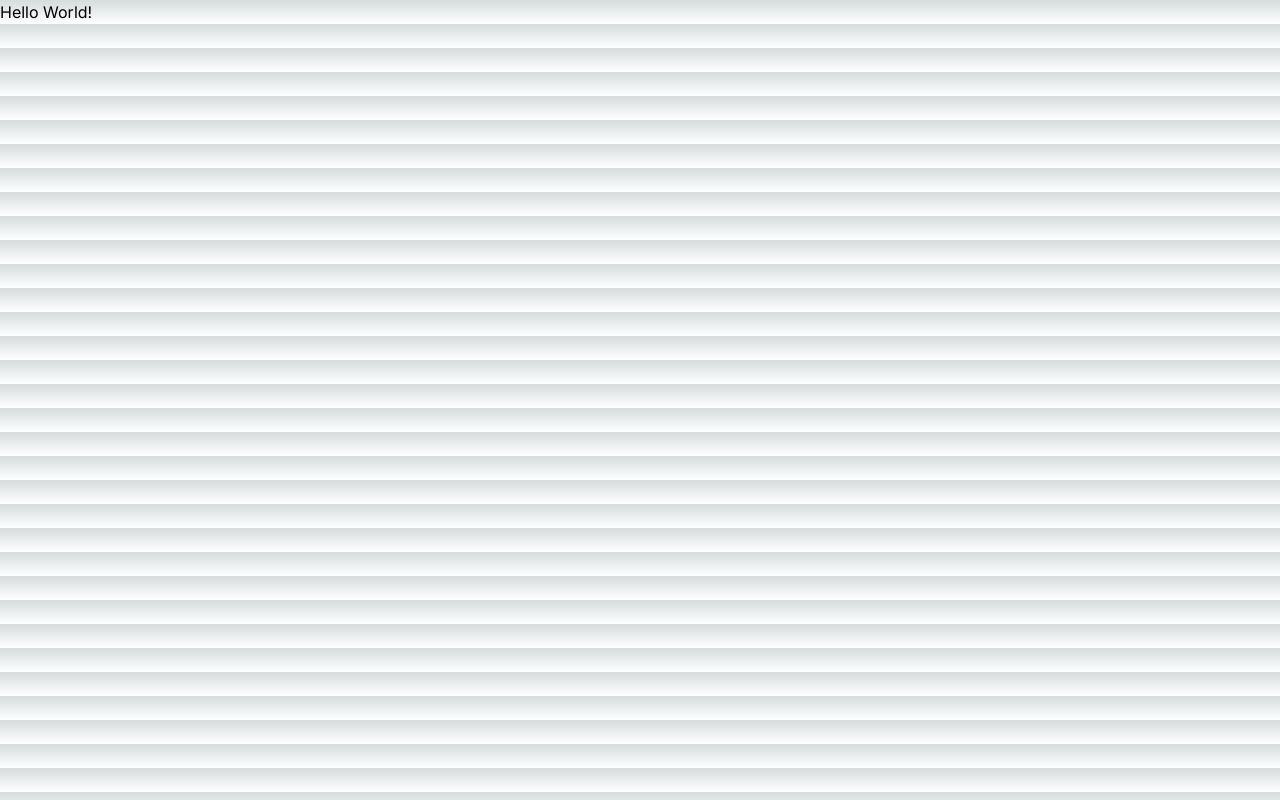
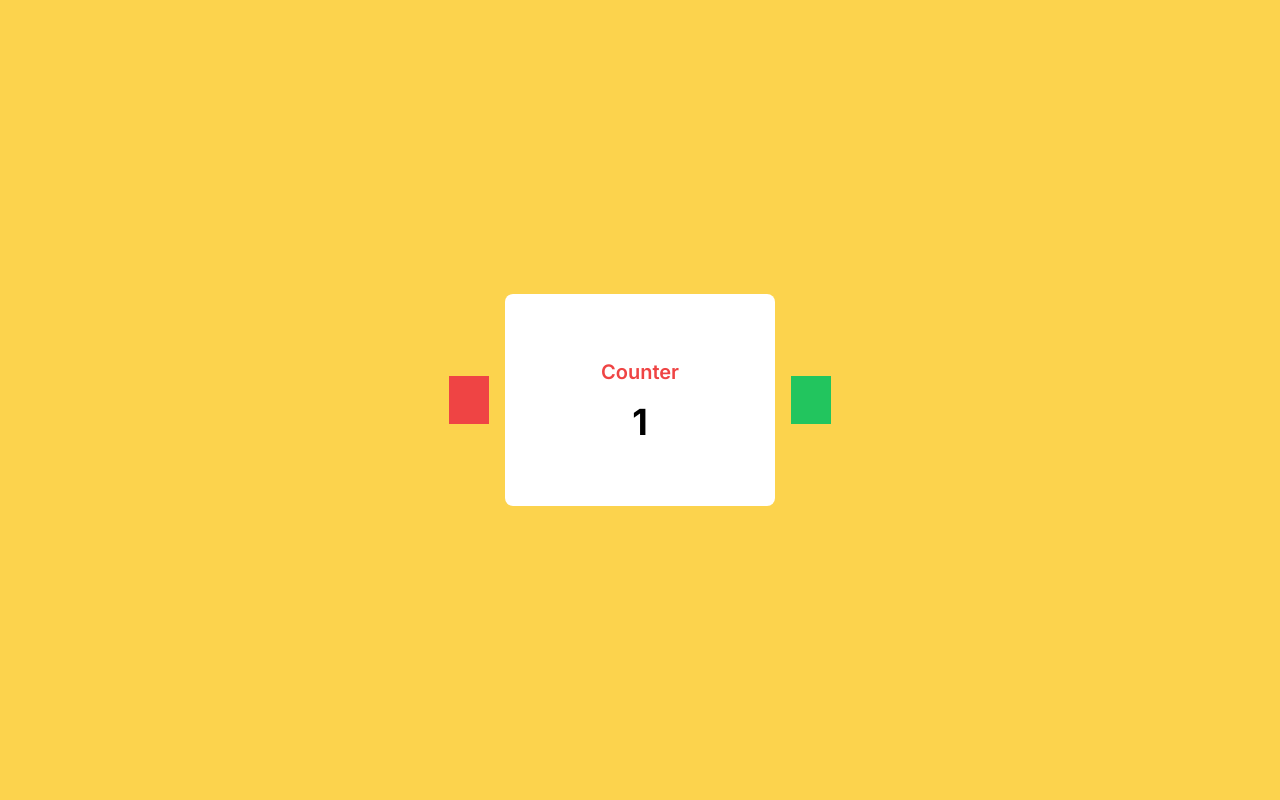
Before and after one commit to Hack4Impact-UMD/lpf-onboarding, a Next.js app: page / in a window 1280 px wide. Built offline with nearby package versions, Linux system fonts and the light colour scheme.

Commit message:
Update page.tsx

```diff
--- a/src/app/page.tsx
+++ b/src/app/page.tsx
@@ -1,5 +1,30 @@
-import Image from "next/image";
+"use client";
+import React, { useState } from 'react';
 
 export default function Home() {
-  return <p>Hello World!</p>
+  const [count, setCount] = useState(1);
+
+  const decrement = () => setCount(prev => prev - 1);
+  const increment = () => setCount(prev => prev + 1);
+
+  return (
+    <div className="flex flex-col items-center justify-center h-screen bg-amber-300">
+      <div className="flex items-center justify-center w-full px-4">
+        <button
+          onClick={decrement}
+          className="bg-red-500 text-white w-10 h-12"
+        >
+        </button>
+        <div className="bg-white rounded-lg px-24 py-16 mx-4 flex flex-col items-center">
+          <h2 className="text-xl font-semibold text-red-500 mb-4">Counter</h2>
+          <div className="text-4xl font-bold">{count}</div>
+        </div>
+        <button
+          onClick={increment}
+          className="bg-green-500 text-white w-10 h-12"
+        >
+        </button>
+      </div>
+    </div>
+  );
 }
```
